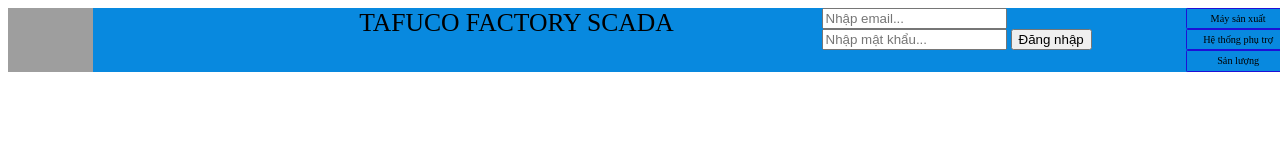
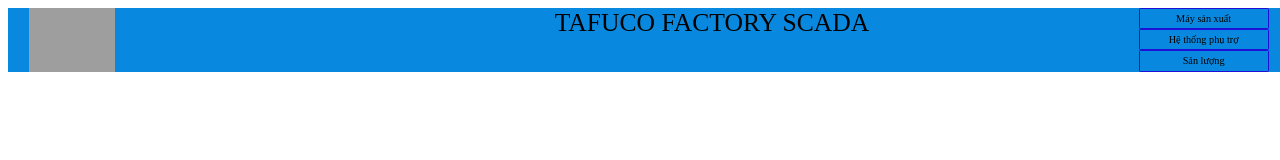
Before and after one commit to vanquyet94nd/tfc-scada, a plain HTML site: page index.html in a window 1280 px wide. Drawn offline with nearby package versions, Linux system fonts and the light colour scheme; no server answers; grey boxes are pictures that could not be loaded.

Commit message:
Update index.html

```diff
--- a/index.html
+++ b/index.html
@@ -151,11 +151,6 @@
     </div>
     <div style="height: 100%; width: 60%;font-size: 2vw ;text-align: center;" class="divtag"  >
         TAFUCO FACTORY SCADA
-    </div>
-    <div>
-    <input type="email" id="email" placeholder="Nhập email...">
-    <input type="password" id="password" placeholder="Nhập mật khẩu...">
-    <button id="login-btn">Đăng nhập</button>
     </div>
     <div  style="height: 100%; width: 10%; background-color: rgb(8, 137, 223);display: flex;justify-content:  flex-start; flex-direction: column; ">
     <div id="tab1_bt" class="tab_class">Máy sản xuất</div>
```
